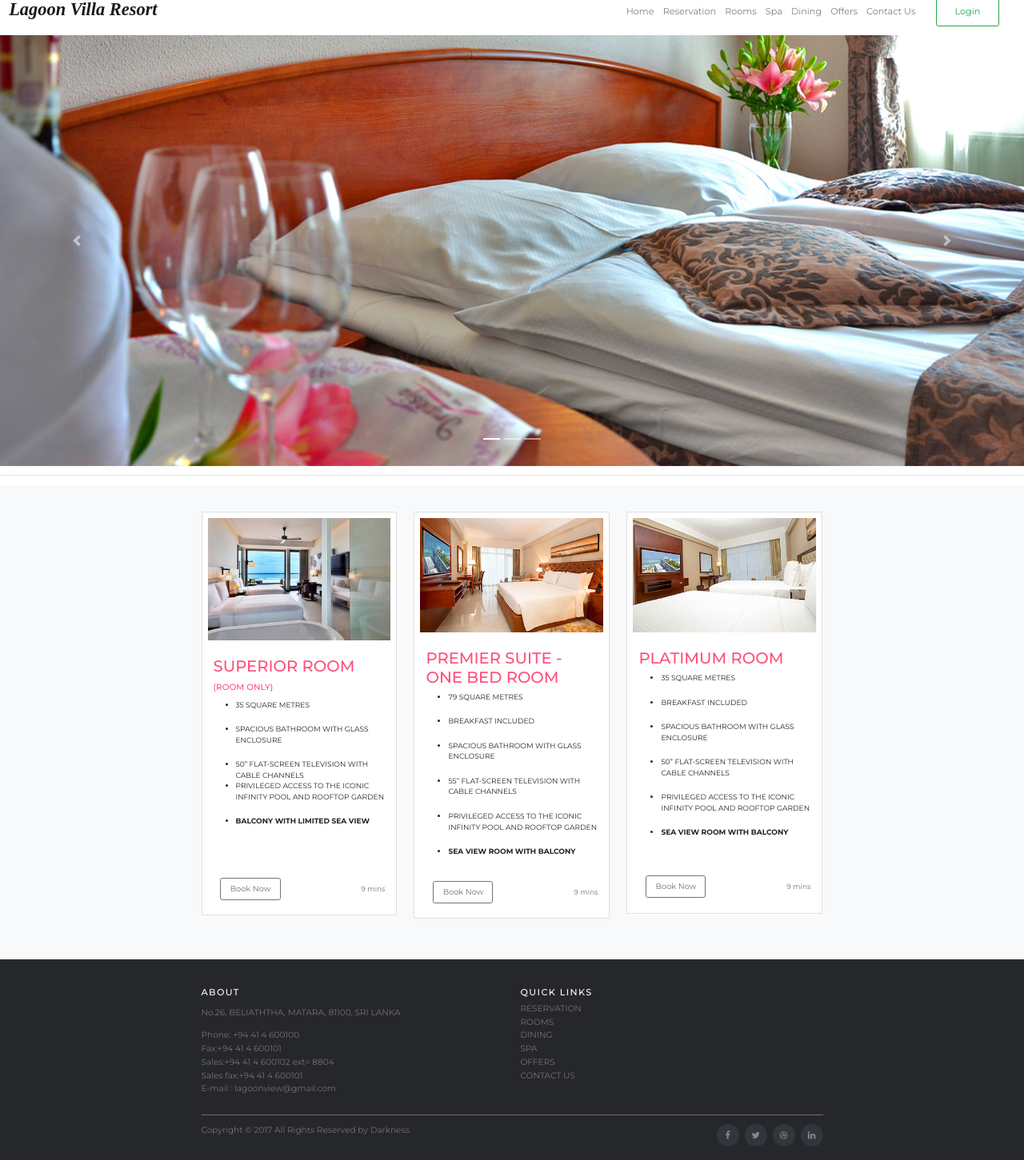
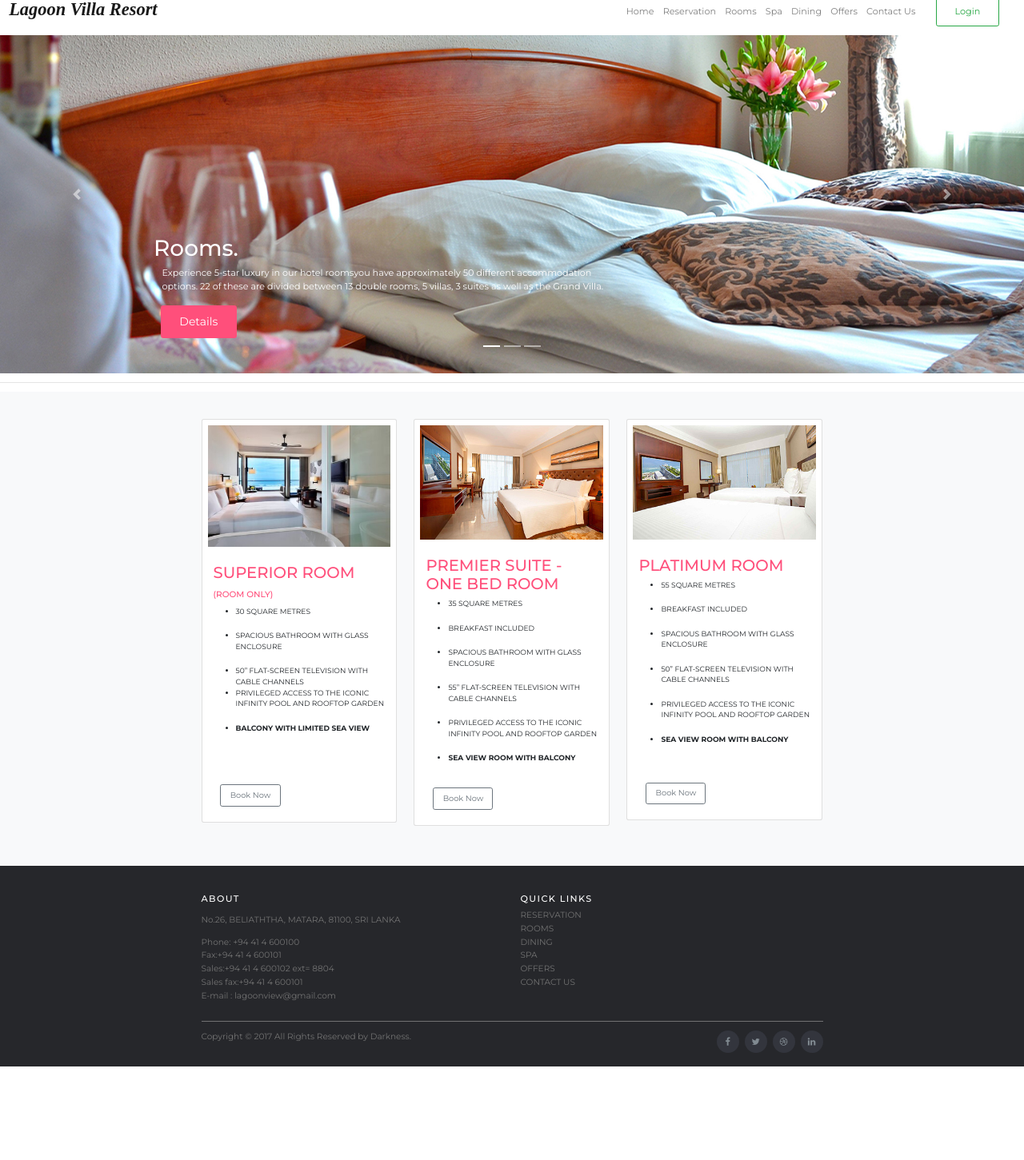
Before and after one commit to Oshannk/Hotel, a PHP site: page /room.php in a window 1280 px wide. Shown: the part 15-1466 px from the top of the page at 80% size. After the commit the page ends 1349 px from the top, so only its background shows below. Run offline with PHP 8.4, Linux system fonts and the light colour scheme; some libraries are stand-ins or nearby versions.

Commit message:
room slide images resized

```diff
--- a/room.php
+++ b/room.php
@@ -37,19 +37,36 @@
   <div class="carousel-inner" role="listbox">
     <!--First slide-->
     <div class="carousel-item active">
-      <img class="d-block w-100" src="img/ban_room1.jpg"  alt="First slide">
+      <img class="d-block w-100" src="img/ban_room11.jpg"  alt="First slide">
+
+        <div class="carousel-caption text-left">
+          <h1>Rooms.</h1>
+          <p class="col-8">Experience 5-star luxury in our hotel roomsyou have approximately 50 different accommodation options. 22 of these are divided between 13 double rooms, 5 villas, 3 suites as well as the Grand Villa.</p>
+          <p><a class="btn btn-lg btn-primary" href="resavation.php" role="button">Details</a></p>
+        </div>
+
     </div>
     <!--/First slide-->
     <!--Second slide-->
     <div class="carousel-item">
-      <img class="d-block w-100" src="img/ban_room2.jpg"
+      <img class="d-block w-100" src="img/ban_room22.jpg"
         alt="Second slide">
+        <div class="carousel-caption text-left text-black">
+          <h1>Rooms.</h1>
+          <p class="col-8">Experience 5-star luxury in our hotel roomsyou have approximately 50 different accommodation options. 22 of these are divided between 13 double rooms, 5 villas, 3 suites as well as the Grand Villa.</p>
+          <p><a class="btn btn-lg btn-primary" href="resavation.php" role="button">Details</a></p>
+        </div>
     </div>
     <!--/Second slide-->
     <!--Third slide-->
     <div class="carousel-item">
-      <img class="d-block w-100" src="img/ban_room3.jpg"
+      <img class="d-block w-100" src="img/ban_room33.jpg"
         alt="Third slide">
+        <div class="carousel-caption text-left">
+          <h1>Rooms.</h1>
+          <p class="col-8">Experience 5-star luxury in our hotel roomsyou have approximately 50 different accommodation options. 22 of these are divided between 13 double rooms, 5 villas, 3 suites as well as the Grand Villa.</p>
+          <p><a class="btn btn-lg btn-primary" href="resavation.php" role="button">Details</a></p>
+        </div>
     </div>
     <!--/Third slide-->
   </div>
@@ -72,8 +89,8 @@
 <div class="album py-5 bg-light">
     <div class="container">
 
-      <div class="row wow fadeInUp">
-        <div class="col-md-4 ">
+      <div class="row">
+        <div class="col-md-4 wow fadeInLeft">
           <div class="card mb-4 shadow-sm">
             <img class="card-img-top" src="img/room.jpg" alt="Card image cap">
             <div class="card-body">
@@ -81,7 +98,7 @@
                     <a href="#">SUPERIOR ROOM <div style="font-size: 15px;display: inline-block;">(ROOM ONLY)</div></a>
                 </h3>
                 <ul class="card-text">
-                    <li style="font-size: 13px;"> 35 SQUARE METRES</li><br>
+                    <li style="font-size: 13px;"> 30 SQUARE METRES</li><br>
                     <li style="font-size: 13px;"> SPACIOUS BATHROOM WITH GLASS ENCLOSURE</li><br>
                     <li style="font-size: 13px;">50” FLAT-SCREEN TELEVISION WITH CABLE CHANNELS </li>
                       <li style="font-size: 13px;"> PRIVILEGED ACCESS TO THE ICONIC INFINITY POOL AND ROOFTOP GARDEN</li><br>
@@ -91,12 +108,11 @@
                 <div class="btn-group">
                 <a href="resavation.php"> <button type="button" class="btn btn-sm btn-outline-secondary">Book Now</button>    </a>
                 </div>
-                <small class="text-muted">9 mins</small>
               </div>
             </div>
           </div>
         </div>
-        <div class="col-md-4">
+        <div class="col-md-4 wow fadeInUp">
             <div class="card mb-4 shadow-sm">
               <img class="card-img-top" src="img/deluxe.jpg" alt="Card image cap">
               <div class="card-body">
@@ -104,7 +120,7 @@
                     <a href="#">PREMIER SUITE - ONE BED ROOM</a>
                 </h3>
                 <ul class="room-info">
-                    <li style="font-size: 13px;"> 79 SQUARE METRES</li><br>
+                    <li style="font-size: 13px;"> 35 SQUARE METRES</li><br>
                     <li style="font-size: 13px;"> BREAKFAST INCLUDED </li><br>
                     <li style="font-size: 13px;"> SPACIOUS BATHROOM WITH GLASS ENCLOSURE</li><br>
                     <li style="font-size: 13px;">55” FLAT-SCREEN TELEVISION WITH CABLE CHANNELS</li><br>
@@ -115,12 +131,11 @@
                   <div class="btn-group">
                   <a href="resavation.php"> <button type="button" class="btn btn-sm btn-outline-secondary">Book Now</button>    </a>
                   </div>
-                  <small class="text-muted">9 mins</small>
                 </div>
               </div>
             </div>
           </div>
-          <div class="col-md-4">
+          <div class="col-md-4 wow fadeInRight">
             <div class="card mb-4 shadow-sm">
               <img class="card-img-top" src="img/superior_twin.jpg" alt="Card image cap">
               <div class="card-body">
@@ -128,7 +143,7 @@
                     <a href="#">PLATIMUM ROOM</a>
                 </h3>
                 <ul class="room-info">
-                    <li style="font-size: 13px;">  35 SQUARE METRES</li><br>
+                    <li style="font-size: 13px;">  55 SQUARE METRES</li><br>
                     <li style="font-size: 13px;"> BREAKFAST INCLUDED </li><br>
                     <li style="font-size: 13px;"> SPACIOUS BATHROOM WITH GLASS ENCLOSURE</li><br>
                     <li style="font-size: 13px;">50” FLAT-SCREEN TELEVISION WITH CABLE CHANNELS</li><br>
@@ -139,7 +154,6 @@
                   <div class="btn-group">
                   <a href="resavation.php"> <button type="button" class="btn btn-sm btn-outline-secondary">Book Now</button>    </a>
                   </div>
-                  <small class="text-muted">9 mins</small>
                 </div>
               </div>
             </div>
```
Also changed, not shown: Img/ban_room11.jpg (added), Img/ban_room22.jpg (added), Img/ban_room33.jpg (added).
